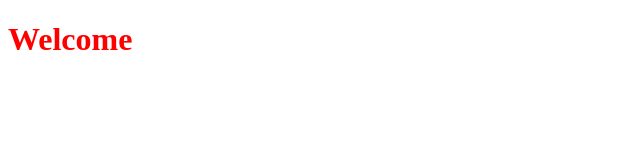
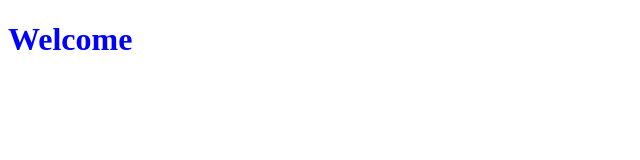
Before and after one commit to Rinze-CodeGorilla/june_git, a plain HTML site: page index.html in a window 1280 px wide. Shown: the whole page, without its empty margins (0-640 px from the left). Drawn offline with Linux system fonts and the light colour scheme.

Commit message:
Blue is better

```diff
--- a/index.html
+++ b/index.html
@@ -1,7 +1,7 @@
 <!doctype html>
 <head>
     <style>
-        h1 { color: red; }
+        h1 { color: blue; }
     </style>
 </head>
 <h1>Welcome</h1>
```
